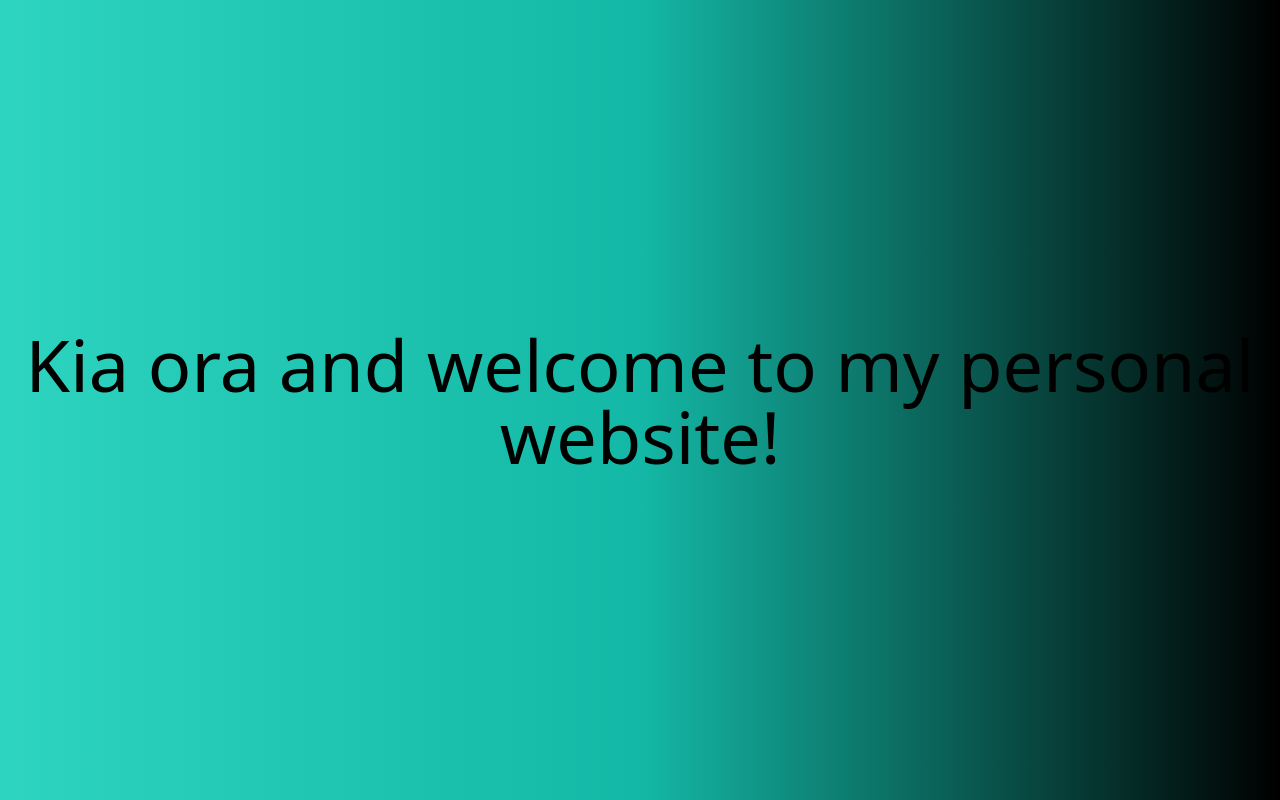
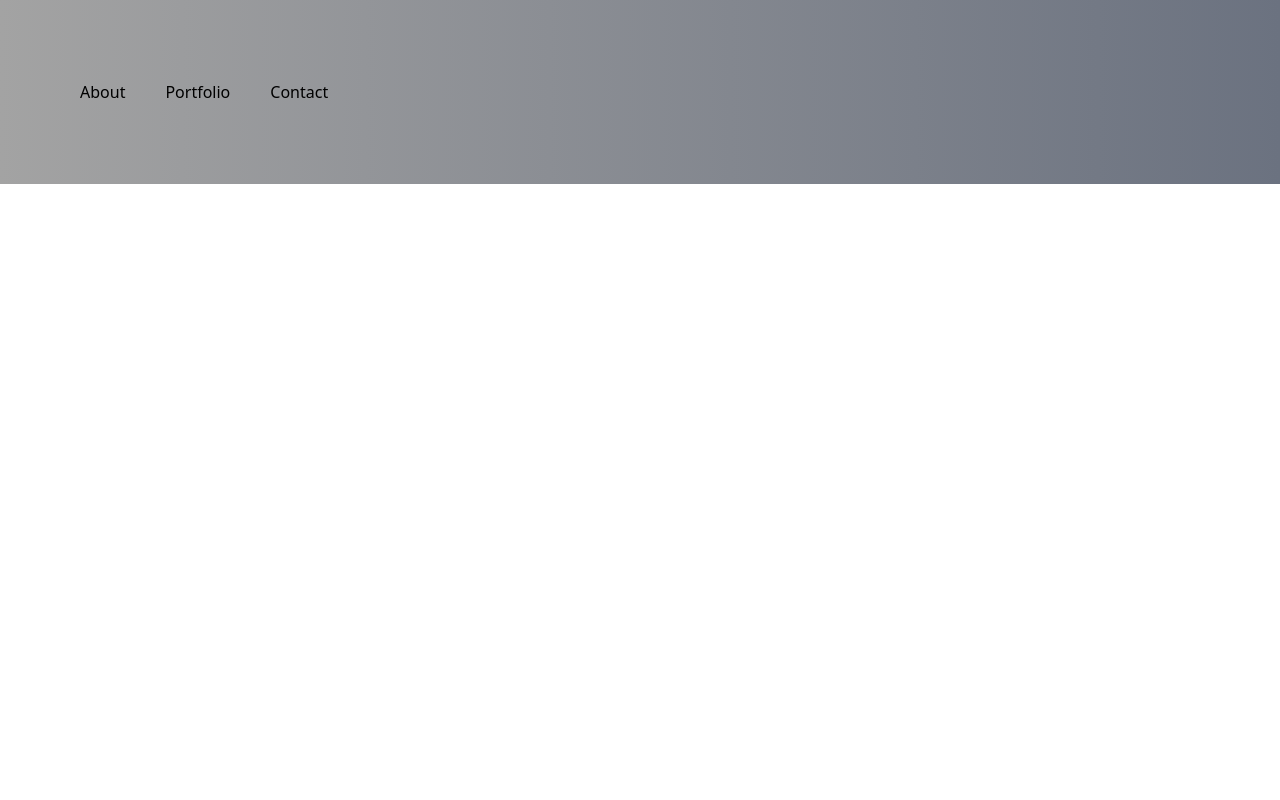
Before and after one commit to jedi24garcia/main-web-react, a React (Create React App) app: page / in a window 1280 px wide. Built offline with nearby package versions, Linux system fonts and the light colour scheme.

Commit message:
implemented header

```diff
--- a/src/App.js
+++ b/src/App.js
@@ -1,10 +1,10 @@
 import React from 'react';
 import './App.css';
-import Home from './Main';
+import Header from './Main';
 
 function App() {
   return (
-    <Home />
+    <Header />
   );
 }
 export default App;
--- a/src/main.js
+++ b/src/main.js
@@ -1,14 +1,17 @@
 import React from 'react';
 
+function Header() {
+  return (
+    <header className="flex justify-between items-center p-20 bg-gradient-to-r from-neutral-400 to-gray-500">
+      <nav>
+        <ul className='flex space-x-10'>
+          <li className='hover:'>About</li>
+          <li className='hover:'>Portfolio</li>
+          <li className='hover:'>Contact</li>
+        </ul>
+      </nav>
+    </header>
+  );
+};
 
-function Home() {
-    return (
-        <div className='bg-gradient-to-r from-teal-400 via-teal-500 to-black flex items-center justify-center h-screen'>
-            <div className='text-center'>
-                <h1 className='text-7xl'>Kia ora and welcome to my personal website!</h1>
-            </div>
-        </div>
-    );
-}
-
-export default Home;
+export default Header;
```
Also changed, not shown: src/images/consoles.jpg (renamed from images/consoles.jpg).
